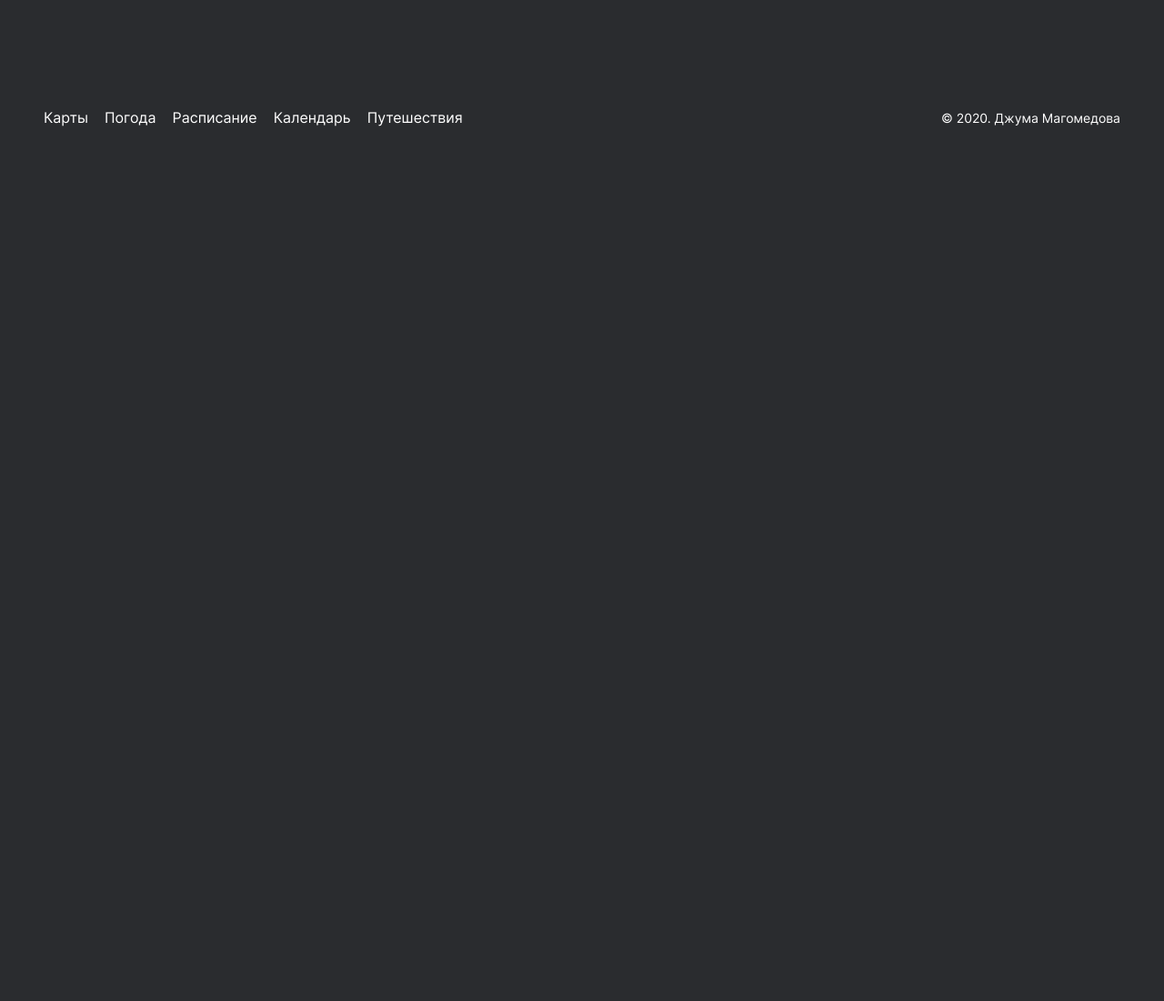
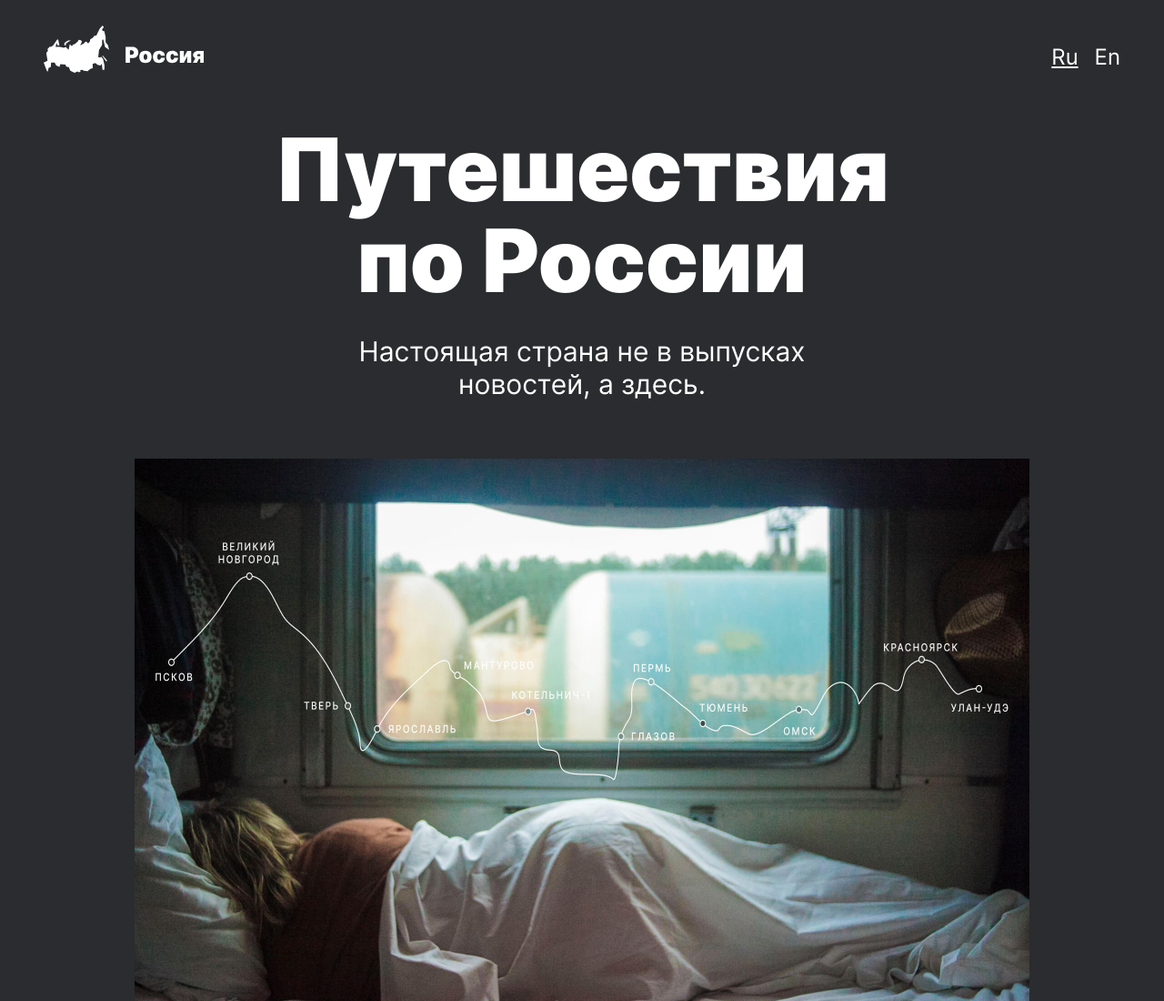
Before and after one commit to DzhumaMag/russian-travel, a plain HTML site: page index.html in a window 1280 px wide. Shown: the top 1100 px of the page at 91% size. Before the commit the page ends 800 px from the top, so only its background shows below. Drawn offline with Linux system fonts and the light colour scheme.

Commit message:
3 попытка

```diff
--- a/index.html
+++ b/index.html
@@ -9,14 +9,14 @@
 </head>
 <body class="page">
     <div class="page__container">
-        <!-- <header class="header page__header">
+        <header class="header page__header">
             <a class="header__logo"></a>
             <div class="header__lang">
                 <a class="header__lang-link header__lang-link_active focus" href="#">Ru</a>
                 <a class="header__lang-link focus" href="#">En</a>
             </div>
-        </header> -->
-        <!-- <main class="content">
+        </header>
+        <main class="content">
             <section class="lead content__lead">
                 <h1 class="lead__title">Путешествия по России</h1>
                 <p class="lead__subtitle">Настоящая страна не в выпусках новостей, а здесь.</p>
@@ -124,7 +124,7 @@
                     </a>
                 </div>
             </section>
-        </main> -->
+        </main>
         <footer class="footer page__footer">
             <nav class="footer__navi">
                 <ul class="footer__links">
```
